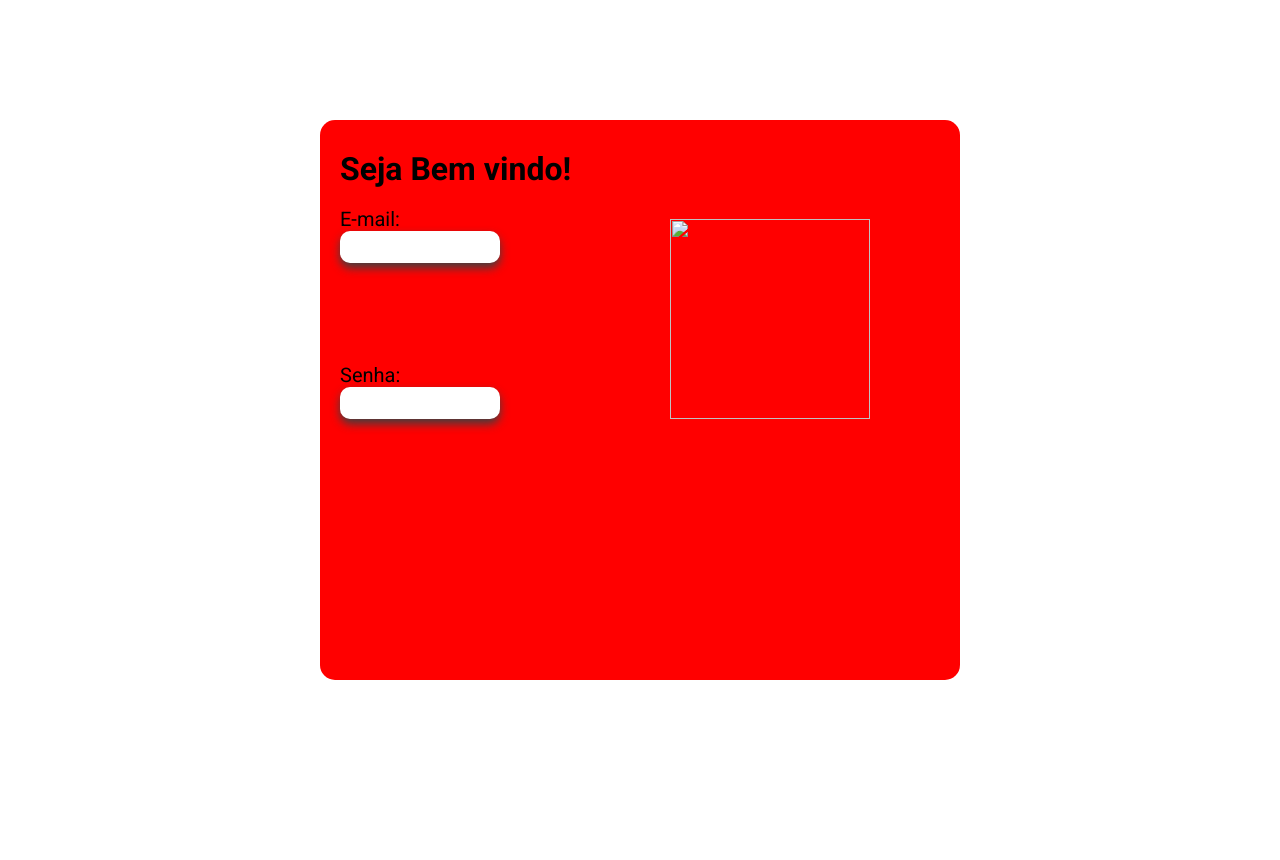
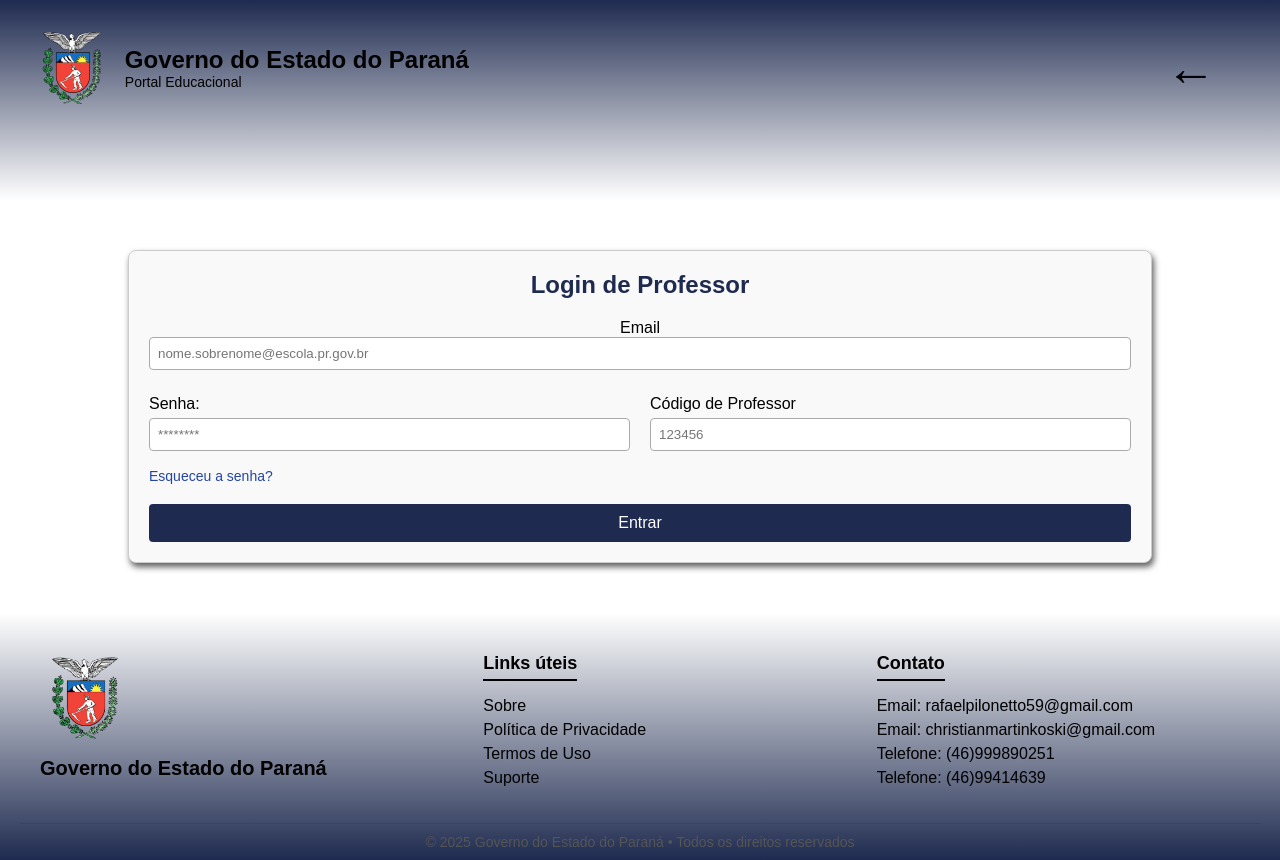
Before and after one commit to Ykwim-77/formulario-de-inscricao, a website: page curso/tela_login.html in a window 1280 px wide. Before the commit the page ends 800 px from the top, so only its background shows below. Drawn offline with Linux system fonts and the light colour scheme.

Commit message:
ultimocommitdodia

```diff
--- a/curso/tela_login.css
+++ b/curso/tela_login.css
@@ -1,51 +1,234 @@
-*{
+* {
     margin: 0;
     padding: 0;
     box-sizing: border-box;
-    font-family: 'Roboto', sans-serif;
+}
+
+body {
+    font-family: Arial, sans-serif;
+}
+
+.bannerTopo {
+    width: 100%;
+    height: 200px;
+    background: linear-gradient(to bottom, #1e2a4f, #ffffff);
+    color: #000000;
+    display: flex;
+    align-items: center;
+}
+
+.logoTopo {
+    width: 80px;
+    margin-left: 2.5%;
+    margin-top: -5%;
+}
+
+.textosTopo {
+    display: flex;
+    flex-direction: column;
+    margin-left: 1%;
+    margin-top: -5%;
+}
+
+.bannerTopo h1 {
+    font-size: 24px;
+    margin: 0;
+}
+
+.subtitulo {
+    font-size: 14px;
+    margin: 0;
+}
+
+.botaoVoltar {
+    margin-left: auto;
+    margin-right: 5%;
+    margin-top: -5%;
+}
+
+.botaoVoltar a {
+    font-size: 50px;
+    color: #000000;
+    text-decoration: none;
+    transition: color 0.3s ease, transform 0.3s ease;
+}
+
+.botaoVoltar a:hover {
+    color: #2444a7;
+    transform: scale(1.2);
+}
+
+
+.login-container {
+    width: 80%;
+    margin: 50px auto;
+    padding: 20px;
+    border: 1px solid #ccc;
+    border-radius: 8px;
+    background: #f9f9f9;
+    text-align: center;
+    box-shadow: 2px 4px 6px #000000a1;
+}
+
+.login-container h2 {
+    margin-bottom: 20px;
+    color: #1e2a4f;
+}
+
+.login-container label {
+    margin: 10px 0 5px;
+    text-align: left;
+}
+
+.login-container input {
+    width: 100%;
+    padding: 8px;
+    margin-bottom: 15px;
+    border: 1px solid #aaa;
+    border-radius: 4px;
+}
+
+.campos-flex {
+    display: flex;
+    gap: 20px;
+    margin-bottom: 20px;
+    justify-content: center;
+}
+
+.senha-container, .codigoProfessor {
+    display: flex;
+    flex-direction: column;
+    width: 50%;
+}
+
+.senha-container input, .codigoProfessor input {
+    width: 100%;
+    padding: 8px;
+    border: 1px solid #aaa;
+    border-radius: 4px;
+}
+.recuperar-senha {
+    font-size: 14px;
+    color: #2444a7;
+    text-decoration: none;
+    align-self: flex-start; /* mantém alinhado à esquerda do input */
+    margin-top: 2px;
+    transition: color 0.3s ease;
+}
+
+.recuperar-senha:hover {
+    color: #14213d;
+    text-decoration: underline;
+
 
 }
-body{
+
+.login-container button {
+    width: 100%;
+    padding: 10px;
+    background: #1e2a4f;
+    color: #fff;
+    border: none;
+    border-radius: 4px;
+    cursor: pointer;
+}
+
+.login-container button:hover {
+    background: #14213d;
+}
+.botaoEntrar {
+    display: inline-block;
+    width: 100%;
+    padding: 10px;
+    text-align: center;
+    background: #1e2a4f;
+    color: #fff;
+    border-radius: 4px;
+    text-decoration: none;
+}
+
+.botaoEntrar:hover {
+    background: #14213d;
+}
+
+footer {
+    background: linear-gradient(to bottom, #e8e8e800, #1E2A4F);
+    color: rgb(0, 0, 0);
+    padding: 40px 20px 10px;
+    margin-top: 40px;
+    font-family: Arial, sans-serif;
+}
+
+.footer {
     display: flex;
-    justify-content: center;
-    align-items: center;
-    height: 100vh;
+    justify-content: space-between;
+    flex-wrap: wrap;
+    max-width: 1200px;
+    margin: auto;
+    gap: 30px;
 }
-.card{
-    position: absolute;
-    display: inline;
-    text-align: start;
-    justify-content: start;
-    background: red;
-    align-items: start;
-    border-radius: 15px;
-    width: 50%;
-    height: 70vh;
+
+.footer-logo {
+    flex: 1 1 250px;
 }
-h1{
+
+.footer-logo img {
+    width: 90px;
+    height: auto;
+}
+
+.footer-logo h2 {
+    margin-top: 10px;
+    font-size: 20px;
+}
+
+.codigos,
+.contatos {
+    flex: 1 1 200px;
+}
+
+.contatos h3,
+.codigos h3 {
+    margin-bottom: 10px;
+    font-size: 18px;
+    border-bottom: 2px solid #000000;
+    display: inline-block;
+    padding-bottom: 5px;
+}
+
+.codigos ul {
+    list-style: none;
+}
+
+.codigos ul li {
+    margin: 6px 0;
+}
+
+.codigos ul li a {
+    text-decoration: none;
+    color: #000000;
+    transition: 0.3s;
+}
+
+.codigos ul li a:hover {
+    color: #000000;
+}
+
+.contatos p {
+    margin: 6px 0;
+}
+
+a {
+    text-decoration: none;
+    color: inherit;
+    display: block;
+}
+
+.copyright {
+    text-align: center;
     margin-top: 30px;
-    margin-left: 20px;
+    border-top: 1px solid #444;
+    padding-top: 10px;
+    font-size: 14px;
+    color: #555555;
 }
-label{
-    font-size: 20px;
-    margin-right: 15%;
-    margin-left: 20px;
-}
-input{
-    border: none;
-    height: 4vh;
-    border-radius: 10px;
-    width: 25%;
-    margin-bottom: 100px;
-    box-shadow: 0 5px 10px #3f3f3f;
-    margin-left: 20px;
-}
-label input{
-    margin-bottom: 100px;
-    margin-left: 20px;
-}
-img{
-    width: 200px;
-    height: auto;
-    margin: -300px 0 -100px 350px
-}
--- a/curso/tela_login.html
+++ b/curso/tela_login.html
@@ -1,23 +1,73 @@
-<html lang="en">
+<!DOCTYPE html>
+<html lang="pt-BR">
 <head>
     <meta charset="UTF-8">
-    <meta name="viewport" content="width=device-width, initial-scale=1.0">
-    <title>Document</title>
     <link rel="stylesheet" href="tela_login.css">
-    <link rel="preconnect" href="https://fonts.googleapis.com">
-    <link rel="preconnect" href="https://fonts.gstatic.com" crossorigin>
-    <link href="https://fonts.googleapis.com/css2?family=Roboto:ital,wght@0,100..900;1,100..900&display=swap" rel="stylesheet">
+    <title>Login De Professor</title>
 </head>
 <body>
-    <div class="card">
-        <h1>Seja Bem vindo!</h1>
-        <br>
-        <label for="email">E-mail:</label><br>
-        <input type="email" required name="email", id="email">
-        <br>
-        <label for="senha">Senha:</label><br>
-        <input type="password" required name="senha" id="senha"><br>
-        <img src="Brasão_do_Paraná.svg" alt="">
-    </div>
+    <header>
+        <div class="bannerTopo">
+            <img src="imagens/logoGoverno.png" alt="Logo do Governo" class="logoTopo">
+
+            <div class="textosTopo">
+                <h1>Governo do Estado do Paraná</h1>
+                <p class="subtitulo">Portal Educacional</p>
+            </div>
+            <div class="botaoVoltar">
+                <a href="tela_inicial.html"> &#8592; </a>
+            </div>
+        </div>
+    </header>
+    <main>
+        <div class="login-container">
+            <h2>Login de Professor</h2>
+            <form action="#" method="POST">
+                <label for="matricula">Email</label>
+                <input type="email" id="email" name="email" placeholder="nome.sobrenome@escola.pr.gov.br" required>
+                <div class="campos-flex">
+                    <div class="senha-container">
+                        <label for="senha">Senha:</label>
+                        <input type="password" id="senha" name="senha" placeholder="********" required>
+                        <a href="#" class="recuperar-senha">Esqueceu a senha?</a>
+                    </div>
+                    <div class="codigoProfessor">
+                        <label for="codProf">Código de Professor</label>
+                        <input type="number" id="codigo" name="codigoProf" placeholder="123456" required>
+                    </div>
+                </div>
+                <div class="Enviar">
+                     <a href="home.html" class="botaoEntrar">Entrar</a>
+                </div>
+            </form>
+        </div>
+    </main>
+    <footer>
+        <div class="footer">
+            <div class="footer-logo">
+                <img src="imagens/logoGoverno.png" alt="Logo do Governo">
+                <h2>Governo do Estado do Paraná</h2>
+            </div>
+            <div class="codigos">
+                <h3>Links úteis</h3>
+                <ul>
+                    <li><a href="#">Sobre</a></li>
+                    <li><a href="#">Política de Privacidade</a></li>
+                    <li><a href="#">Termos de Uso</a></li>
+                    <li><a href="#">Suporte</a></li>
+                </ul>
+            </div>
+            <div class="contatos">
+                <h3>Contato</h3>
+                <p>Email: rafaelpilonetto59@gmail.com</p>
+                <p>Email: christianmartinkoski@gmail.com</p>
+                <p>Telefone: (46)999890251</p>
+                <p>Telefone: (46)99414639</p>
+            </div>
+        </div>
+        <div class="copyright">
+            <p>© 2025 Governo do Estado do Paraná • Todos os direitos reservados</p>
+        </div>
+    </footer>
 </body>
 </html>
--- a/curso/tela_login_aluno.css
+++ b/curso/tela_login_aluno.css
@@ -106,6 +106,19 @@ body {
     padding: 8px;
     border: 1px solid #aaa;
     border-radius: 4px;
+}
+.recuperar-senha {
+    font-size: 14px;
+    color: #2444a7;
+    text-decoration: none;
+    align-self: flex-start; /* mantém alinhado à esquerda do input */
+    margin-top: 2px;
+    transition: color 0.3s ease;
+}
+
+.recuperar-senha:hover {
+    color: #14213d;
+    text-decoration: underline;
 }
 
 .login-container button {
```
Also changed, not shown: curso/tela_login_aluno.html (+5 -4 lines).
